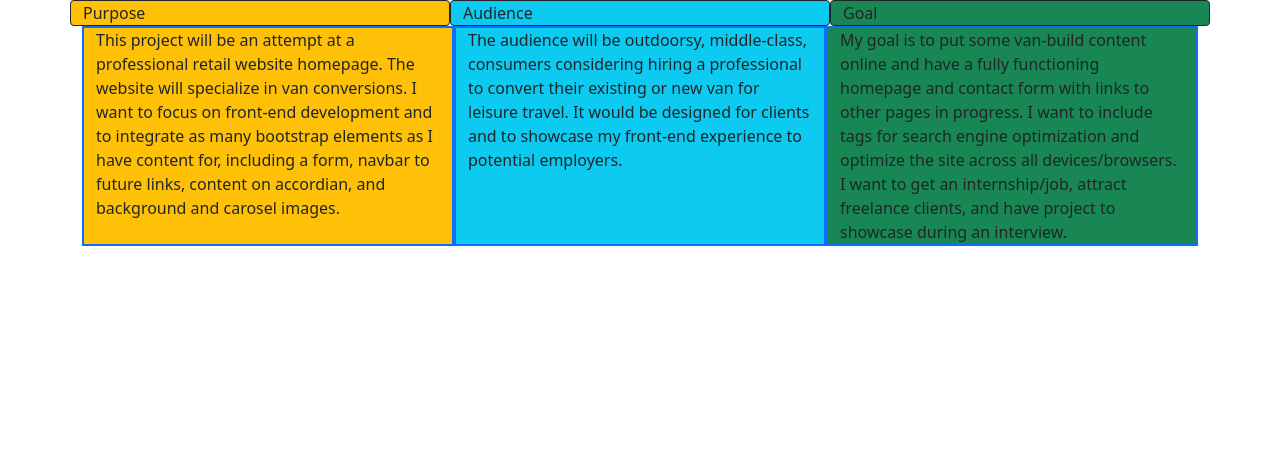
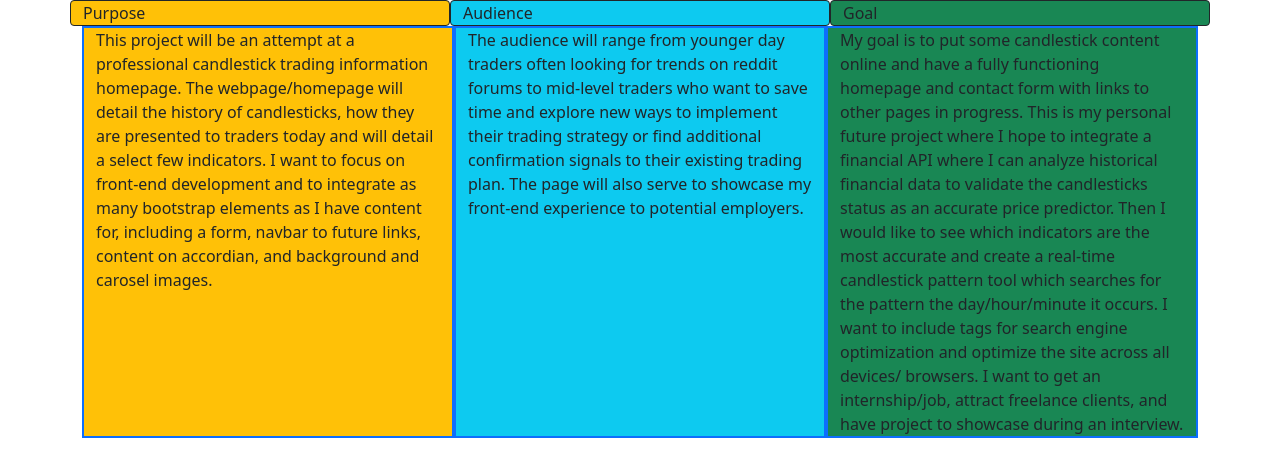
Before and after one commit to vianvianc/candlesticks, a plain HTML site: page public_html/documentation/milestone-1.html in a window 1280 px wide. Drawn offline with nearby package versions, Linux system fonts and the light colour scheme.

Commit message:
edit milestone-1

```diff
--- a/public_html/documentation/milestone-1.html
+++ b/public_html/documentation/milestone-1.html
@@ -17,22 +17,27 @@
     <div class="container">
       <div class="row">
         <div class="col-md-4 border border-2 border-primary bg-warning">
-          This project will be an attempt at a professional retail website homepage.
-          The website will specialize in van conversions. I want to focus on front-end
+          This project will be an attempt at a professional candlestick trading information homepage.
+          The webpage/homepage will detail the history of candlesticks, how they are presented to traders today and
+          will detail a select few indicators. I want to focus on front-end
           development and to integrate as many bootstrap elements as I have content for,
           including a form, navbar to future links, content on accordian, and background
           and carosel images.
         </div>
         <div class="col-md-4 border border-2 border-primary bg-info">
-          The audience will be outdoorsy, middle-class, consumers considering hiring a
-          professional to convert their existing or new van for leisure travel. It would
-          be designed for clients and to showcase my front-end experience to potential employers.
+          The audience will range from younger day traders often looking for trends on reddit forums
+          to mid-level traders who want to save time and explore new ways to implement their trading strategy
+          or find additional confirmation signals to their existing trading plan. The page will also
+          serve to showcase my front-end experience to potential employers.
         </div>
         <div class="col-md-4 border border-2 border-primary bg-success">
-          My goal is to put some van-build content online and have a fully functioning homepage
-          and contact form with links to other pages in progress. I want to include tags for search engine
-          optimization and optimize the site across all devices/browsers. I want to get an internship/job,
-          attract freelance clients, and have project to showcase during an interview.
+          My goal is to put some candlestick content online and have a fully functioning homepage
+          and contact form with links to other pages in progress. This is my personal future project where I
+          hope to integrate a financial API where I can analyze historical financial data to validate the
+          candlesticks status as an accurate price predictor. Then I would like to see which indicators are the most
+          accurate and create a real-time candlestick pattern tool which searches for the pattern the day/hour/minute
+          it occurs. I want to include tags for search engine optimization and optimize the site across all devices/
+          browsers. I want to get an internship/job, attract freelance clients, and have project to showcase during an interview.
         </div>
       </div>
     </div>
```
